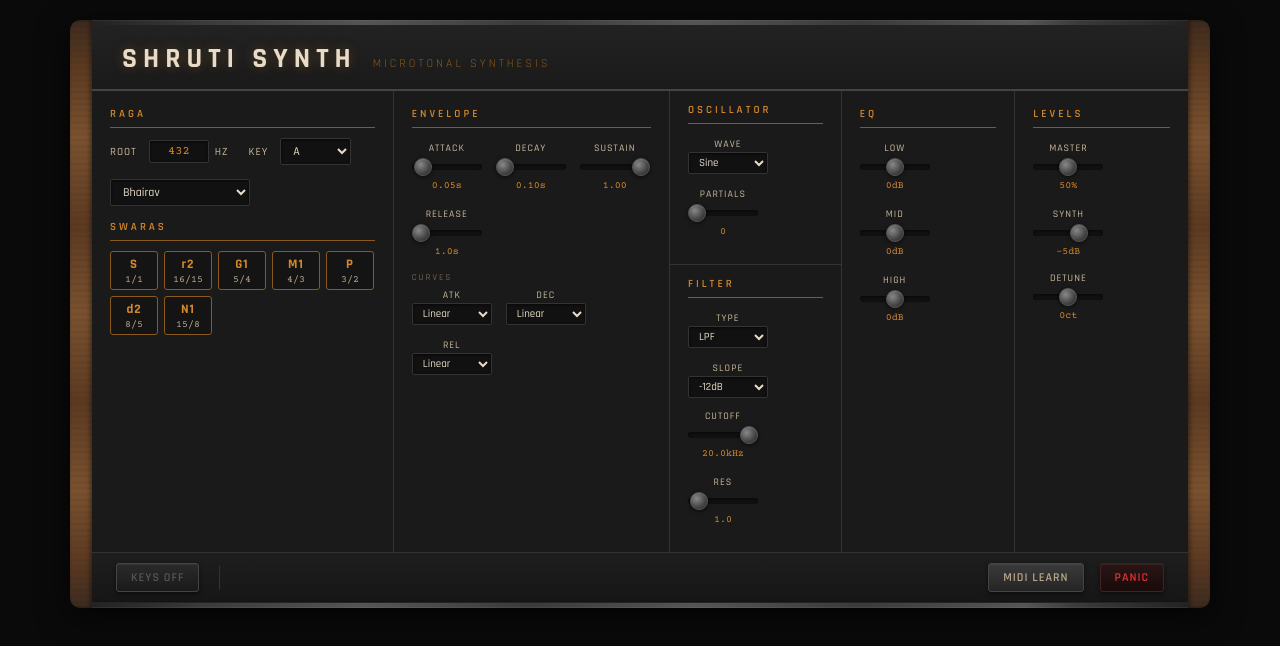
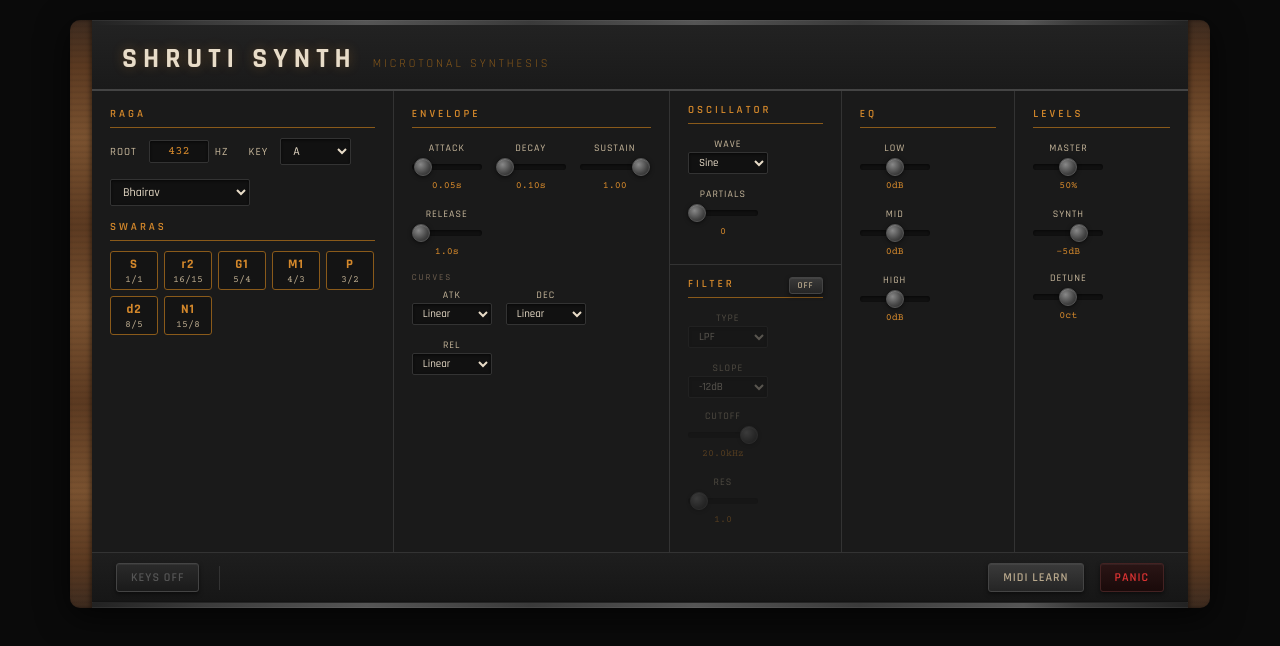
Before and after one commit to pawanbenjamin/shruti-synth, a React (Vite) app: page / in a window 1280 px wide. Shown: the top 646 px of the page. Built offline with nearby package versions, Linux system fonts and the light colour scheme.

Commit message:
filter click removed

```diff
--- a/src/components/SynthParams.jsx
+++ b/src/components/SynthParams.jsx
@@ -33,6 +33,7 @@ function SynthParams({ midiLearn, setMidiLearn }) {
   const [type, setType] = useState('sine')
 
   // Filter Variables
+  const [filterEnabled, setFilterEnabled] = useState(false)
   const [filterType, setFilterType] = useState('lowpass')
   // Slider is 0-1 (logarithmic), mapped to 20-20000Hz
   const [filterCutoffNorm, setFilterCutoffNorm] = useState(1)
@@ -42,6 +43,11 @@ function SynthParams({ midiLearn, setMidiLearn }) {
   // Log scale: 0→20Hz, 0.5→~632Hz, 1→20000Hz
   const cutoffFromNorm = (norm) => 20 * Math.pow(1000, norm)
   const filterCutoff = cutoffFromNorm(filterCutoffNorm)
+
+  // Bypass values per filter type — makes the filter transparent without changing type
+  const getBypassFreq = (type) => {
+    return type === 'highpass' ? 20 : 20000
+  }
 
   // EQ Variables
   const [eqLow, setEqLow] = useState(0)
@@ -95,7 +101,7 @@ function SynthParams({ midiLearn, setMidiLearn }) {
     type,
   ])
 
-  // Filter Parameters Effect
+  // Filter type & rolloff — only change when enabled (type change is always instant)
   useEffect(() => {
     if (state.filter) {
       state.filter.type = filterType
@@ -103,22 +109,25 @@ function SynthParams({ midiLearn, setMidiLearn }) {
     }
   }, [state.filter, filterType, filterRolloff])
 
-  // Filter frequency & Q — use setTargetAtTime for glitch-free real-time control
+  // Filter frequency — ramp to bypass or user value depending on enabled state
   useEffect(() => {
     if (state.filter) {
       const now = state.filter.context.currentTime
+      const targetFreq = filterEnabled ? filterCutoff : getBypassFreq(filterType)
       state.filter.frequency.cancelScheduledValues(now)
-      state.filter.frequency.setTargetAtTime(filterCutoff, now, 0.03)
+      state.filter.frequency.setTargetAtTime(targetFreq, now, 0.03)
     }
-  }, [state.filter, filterCutoff])
+  }, [state.filter, filterEnabled, filterCutoff, filterType])
 
+  // Filter Q — ramp to minimum when disabled
   useEffect(() => {
     if (state.filter) {
       const now = state.filter.context.currentTime
+      const targetQ = filterEnabled ? filterQ : 0.7
       state.filter.Q.cancelScheduledValues(now)
-      state.filter.Q.setTargetAtTime(filterQ, now, 0.03)
+      state.filter.Q.setTargetAtTime(targetQ, now, 0.03)
     }
-  }, [state.filter, filterQ])
+  }, [state.filter, filterEnabled, filterQ])
 
   // EQ Parameters Effect
   useEffect(() => {
@@ -276,8 +285,16 @@ function SynthParams({ midiLearn, setMidiLearn }) {
           </div>
         </div>
 
-        <div className="panel panel-stacked">
-          <div className="param-section-label">Filter</div>
+        <div className={`panel panel-stacked ${!filterEnabled ? 'panel-disabled' : ''}`}>
+          <div className="param-section-label">
+            Filter
+            <button
+              className={`panel-toggle ${filterEnabled ? 'active' : ''}`}
+              onClick={() => setFilterEnabled(!filterEnabled)}
+            >
+              {filterEnabled ? 'On' : 'Off'}
+            </button>
+          </div>
 
           <div className="param-row">
             <div className="param-control">
--- a/src/components/synthParams.css
+++ b/src/components/synthParams.css
@@ -124,6 +124,26 @@
   margin-bottom: 6px;
 }
 
+/* Panel on/off toggle */
+.param-section-label .panel-toggle {
+  float: right;
+  font-size: 9px;
+  padding: 2px 8px;
+  letter-spacing: 1px;
+}
+
+.param-section-label .panel-toggle.active {
+  background: linear-gradient(180deg, #4a3510 0%, #2a1f0a 100%);
+  color: var(--amber);
+  border-color: var(--amber-dim);
+}
+
+/* Disabled panel dims controls */
+.panel-disabled .param-row {
+  opacity: 0.3;
+  pointer-events: none;
+}
+
 /* MIDI learn label override */
 .learn {
   color: var(--led-red) !important;
```
